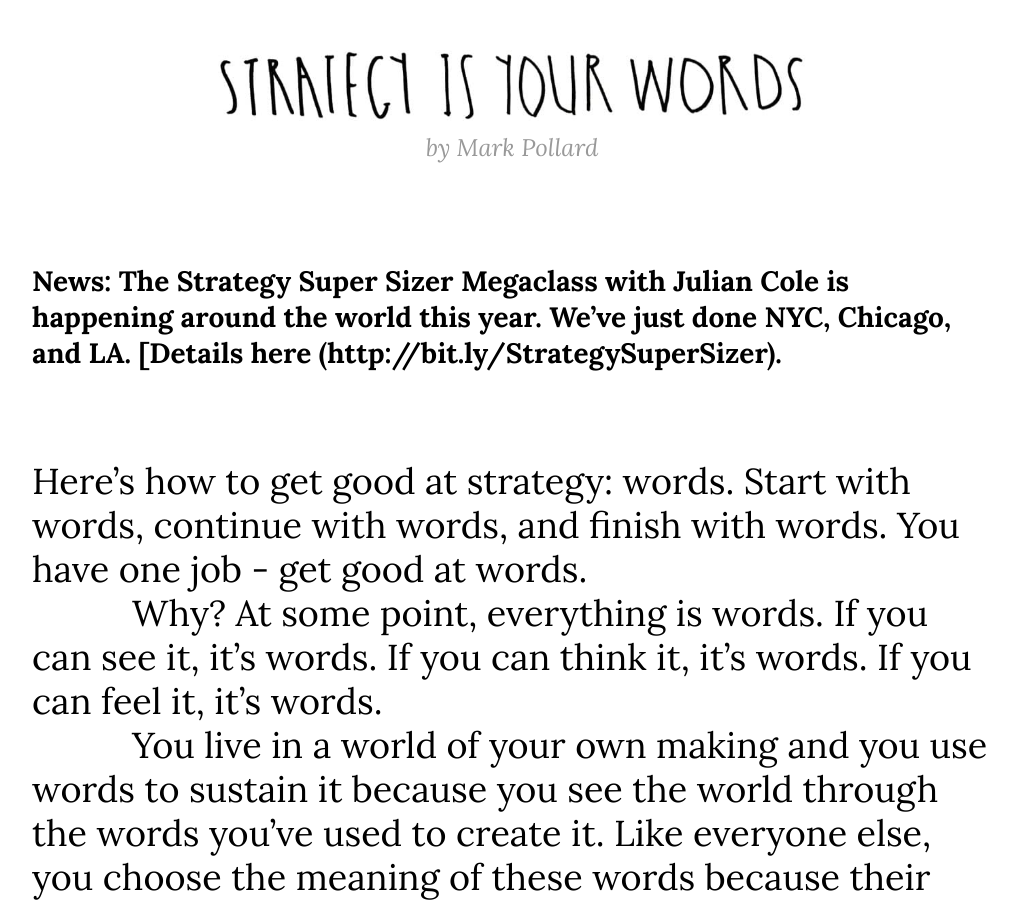
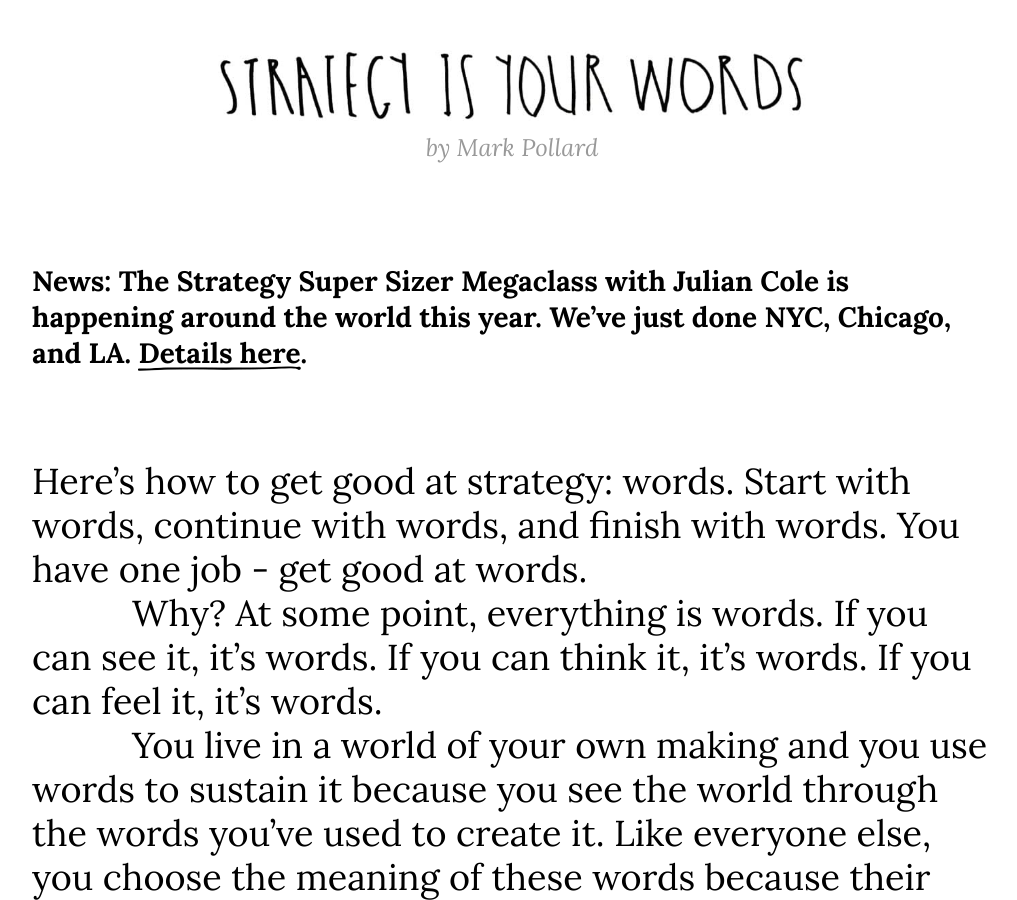
Before and after one commit to markhpollard/markhpollard.github.io, a Jekyll site: the page built from index.md, in a window 1280 px wide and 900 px high. Shown: the whole window, without its empty margins (128-1145 px from the left). Built offline with Jekyll 4.4.1, drawn with Linux system fonts in a browser that asks for light colours; nearby versions of some CDN libraries.

Commit message:
Updated Index

```diff
--- a/index.md
+++ b/index.md
@@ -7,7 +7,7 @@ h1: Strategy Is Your Words
 layout: index
 ---
 
-## News: The Strategy Super Sizer Megaclass with Julian Cole is happening around the world this year. We've just done NYC, Chicago, and LA. [Details here (http://bit.ly/StrategySuperSizer).
+## News: The Strategy Super Sizer Megaclass with Julian Cole is happening around the world this year. We've just done NYC, Chicago, and LA. [Details here](http://bit.ly/StrategySuperSizer).
 
 <br><br>
 Here’s how to get good at strategy: words. Start with words, continue with words, and finish with words. You have one job - get good at words.
```
